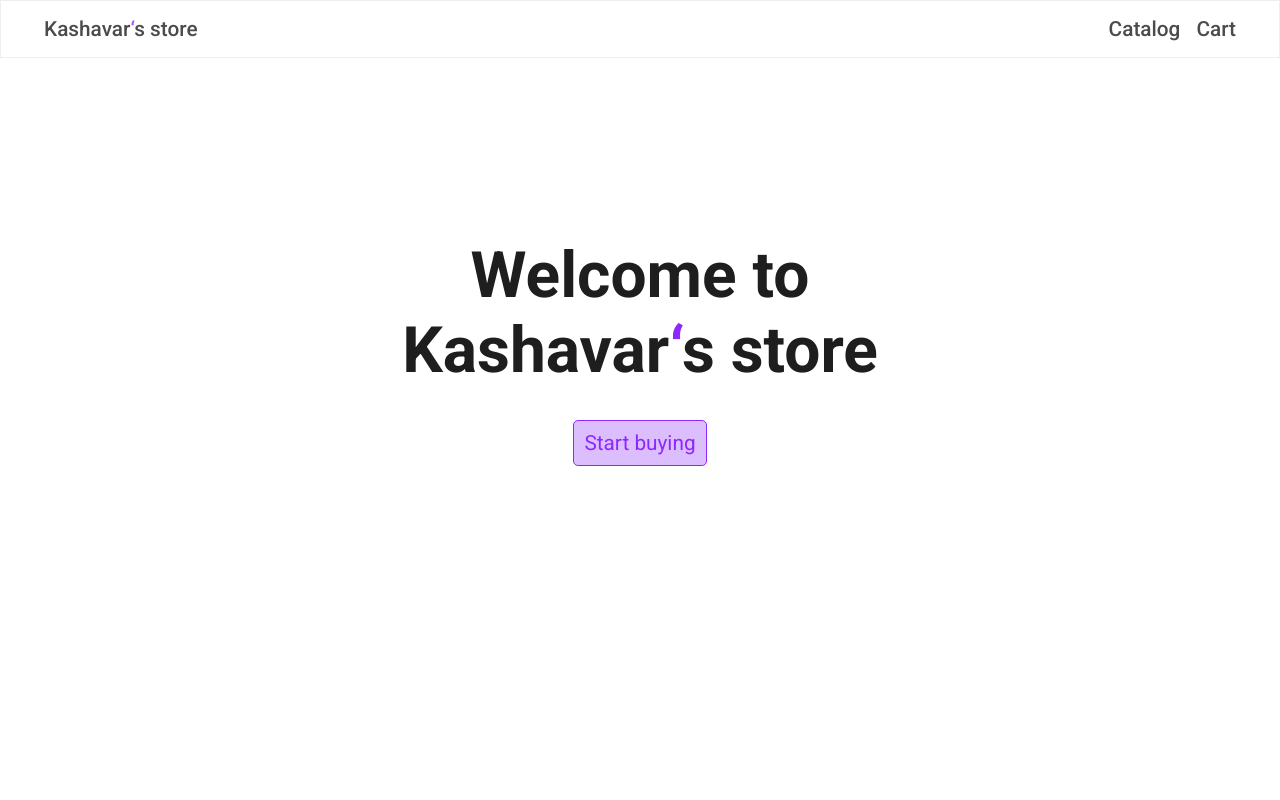
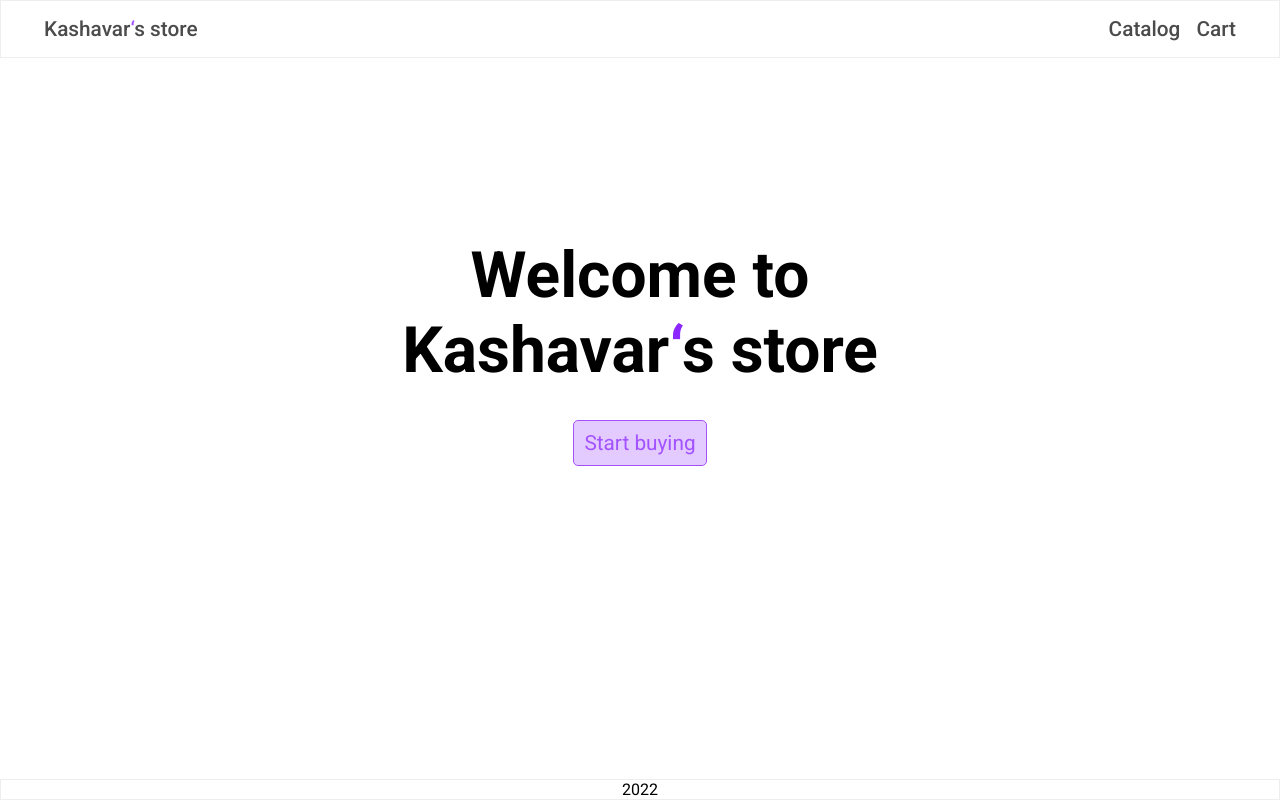
Before and after one commit to puptup/online-store, a React (Create React App) app: page / in a window 1280 px wide. Built offline with nearby package versions, Linux system fonts and the light colour scheme.

Commit message:
feat: add footer wrappers, change themes, add styles to root element, remove check location from template page

```diff
--- a/src/components/Footer/Footer.tsx
+++ b/src/components/Footer/Footer.tsx
@@ -1,11 +1,25 @@
 import React from 'react'
 import styled from 'styled-components'
+import { MainWrapper } from '../Wrappers/MainWrapper'
 
 export const Footer = () => {
-  return <FooterWrapper>Footer</FooterWrapper>
+  return (
+    <FooterComponent>
+      <MainWrapper>
+        <FooterWrapper>2022</FooterWrapper>
+      </MainWrapper>
+    </FooterComponent>
+  )
 }
 
-const FooterWrapper = styled.footer`
-  position: absolute;
+const FooterComponent = styled.footer`
+  width: 100%;
+  position: fixed;
   bottom: 0;
+  border: 1px solid #eee;
 `
+
+const FooterWrapper = styled.div`
+  display: flex;
+  justify-content: center;
+`
--- a/src/components/NavBar/NavBar.tsx
+++ b/src/components/NavBar/NavBar.tsx
@@ -9,7 +9,7 @@ export const NavBar = () => {
       <MainWrapper>
         <HeaderWrapper>
           <NavLink to={'/'}>
-            Kashavar<span style={{ color: '#8c28ff' }}>&lsquo;</span>s store
+            Kashavar<Span>&lsquo;</Span>s store
           </NavLink>
           <Nav>
             <NavLink to={'/catalog'}>Catalog</NavLink>
@@ -20,6 +20,10 @@ export const NavBar = () => {
     </Header>
   )
 }
+
+const Span = styled.span`
+  color: ${(props) => props.theme.primaryColor};
+`
 
 const Nav = styled.nav`
   display: flex;
@@ -32,7 +36,7 @@ const NavLink = styled(Link)`
   font-weight: 500;
   font-size: 1.3rem;
   opacity: 0.8;
-
+  color: ${(props) => props.theme.secondaryColor};
   transition: opacity 0.1s ease-in;
   &:hover {
     opacity: 1;
--- a/src/components/Wrappers/MainWrapper.tsx
+++ b/src/components/Wrappers/MainWrapper.tsx
@@ -10,7 +10,7 @@ export const MainWrapper: FC<MainWrapperProps> = ({ children }) => {
 }
 
 const Wrapper = styled.main`
-  width: 1240px;
+  max-width: 1240px;
   margin: 0 auto;
   padding: 0 1.5rem;
 `
--- a/src/index.css
+++ b/src/index.css
@@ -6,6 +6,9 @@
 
   font-family: 'Roboto';
   box-sizing: border-box;
+}
 
-  color: #1e1e1e;
+#root {
+  position: relative;
+  min-height: 100vh;
 }
--- a/src/pages/MainPage.tsx
+++ b/src/pages/MainPage.tsx
@@ -1,4 +1,5 @@
 import React from 'react'
+import { Link } from 'react-router-dom'
 import styled from 'styled-components'
 import { MainWrapper } from '../components/Wrappers/MainWrapper'
 
@@ -8,22 +9,37 @@ export const MainPage = () => {
       <Div>
         <h1 style={{ fontSize: 64, textAlign: 'center' }}>
           Welcome to <br />
-          Kashavar<span style={{ color: '#8c28ff' }}>&lsquo;</span>s store
+          Kashavar<Span>&lsquo;</Span>s store
         </h1>
-        <Button>Start buying</Button>
+        <Link to={'/catalog'}>
+          <Button>Start buying</Button>
+        </Link>
       </Div>
     </MainWrapper>
   )
 }
 
+const Span = styled.span`
+  color: ${(props) => props.theme.primaryColor};
+`
+
 const Button = styled.button`
+  cursor: pointer;
   border: 1px solid;
   border-radius: 5px;
   padding: 10px;
   font-size: 1.3rem;
   background-color: rgba(140, 40, 255, 0.3);
-  color: #8c28ff;
+  color: ${(props) => props.theme.primaryColor};
+  opacity: 0.8;
   margin-top: 2rem;
+
+  transition: all 0.1s ease-in;
+
+  &:hover {
+    transform: scale(1.1);
+    opacity: 1;
+  }
 `
 
 const Div = styled.div`
--- a/src/pages/TemplatePage.tsx
+++ b/src/pages/TemplatePage.tsx
@@ -1,15 +1,14 @@
 import React from 'react'
-import { Outlet, useLocation } from 'react-router-dom'
+import { Outlet } from 'react-router-dom'
 import { Footer } from '../components/Footer/Footer'
 import { NavBar } from '../components/NavBar/NavBar'
 
 export const TemplatePage = () => {
-  const location = useLocation()
   return (
     <>
       <NavBar />
       <Outlet />
-      {location.pathname !== '/' ? <Footer /> : null}
+      <Footer />
     </>
   )
 }
--- a/src/theme/theme.ts
+++ b/src/theme/theme.ts
@@ -1,3 +1,6 @@
 export const theme = {
-  main: {},
+  primaryColor: '#8c28ff',
+  secondaryColor: '#1e1e1e',
 }
+
+export type ThemeType = typeof theme
```
